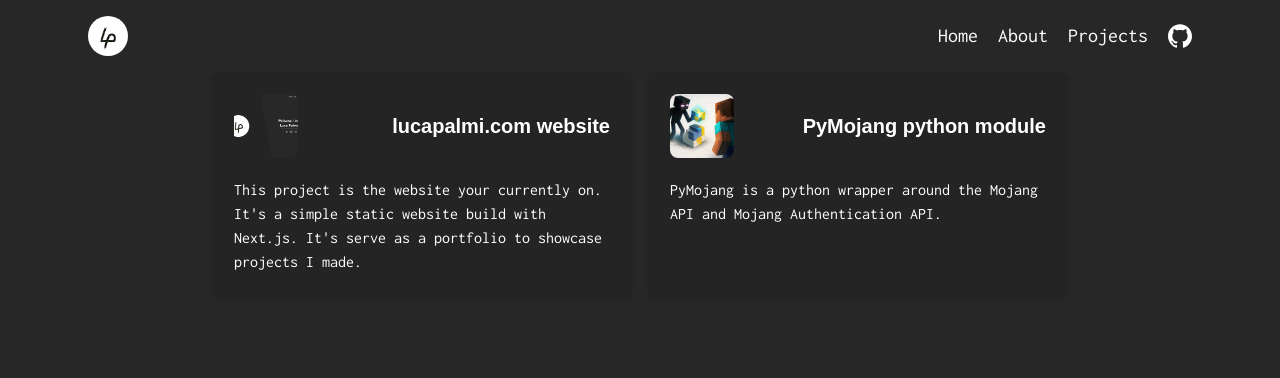
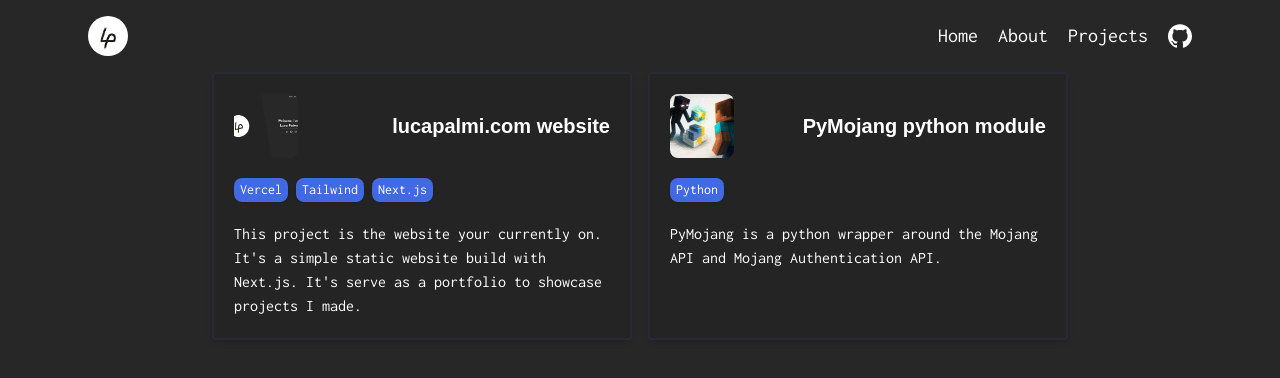
Before and after one commit to Lucino772/lucapalmi.com, a Next.js app: page /projects in a window 1280 px wide. Shown: the top 378 px of the page. Built offline with nearby package versions, Linux system fonts and the light colour scheme; a web font is replaced by a local one.

Commit message:
feat: show technologies used in project card

```diff
--- a/src/app/projects/page.tsx
+++ b/src/app/projects/page.tsx
@@ -14,7 +14,7 @@ export default async function Projects() {
                     style={{ animationDelay: `${(0.1 + 0.2 * i) * 1000}ms` }}
                     key={i}
                 >
-                    <div className="bg-primary relative flex w-full flex-col rounded-lg border-2 border-transparent p-5 shadow-md transition-all hover:scale-[1.01] hover:border-[#4169E1]">
+                    <div className="bg-primary relative flex w-full flex-col rounded-sm border-2 border-[#292936] p-5 shadow-md transition-all hover:scale-[1.01] hover:border-[#4169E1]">
                         <div className="relative flex items-center justify-between gap-2">
                             {project.metadata.thumbnail !== undefined && (
                                 <Image
@@ -34,6 +34,18 @@ export default async function Projects() {
                                 {project.metadata.title}
                             </h2>
                         </div>
+                        <div className="relative mt-5 flex flex-row items-center gap-2">
+                            {project.metadata.technologies
+                                .slice(0, 3)
+                                .map((item) => (
+                                    <div
+                                        key={item.slug}
+                                        className="font-content rounded-lg bg-[#4169E1] px-1.5 py-0.5 text-xs shadow md:text-sm"
+                                    >
+                                        {item.name}
+                                    </div>
+                                ))}
+                        </div>
                         <div className="relative mt-5 flex h-full flex-col justify-between gap-2">
                             <p className="font-content text-xs text-white md:text-base">
                                 {project.metadata.description}
```
